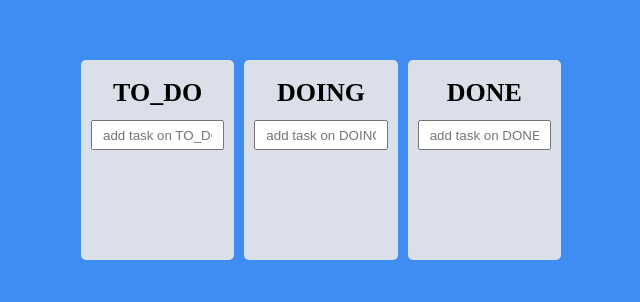
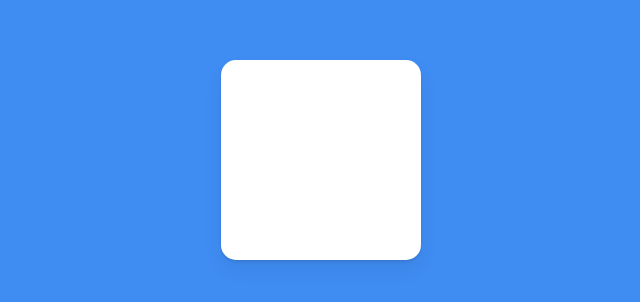
Before and after one commit to phk9436/reactMasterClass, a React (Create React App) app: page / in a window 1280 px wide. Shown: the part 240-542 px from the top of the page, without its empty margins (319-959 px from the left). Built offline with nearby package versions, Linux system fonts and the light colour scheme.

Commit message:
[Feat] framer-motion 실습 1, animation

```diff
--- a/package.json
+++ b/package.json
@@ -28,6 +28,7 @@
     "eslint-plugin-prettier": "^4.0.0",
     "eslint-plugin-react": "^7.28.0",
     "eslint-plugin-react-hooks": "^4.3.0",
+    "framer-motion": "^6.5.1",
     "react": "^18.2.0",
     "react-apexcharts": "^1.4.0",
     "react-beautiful-dnd": "^13.1.0",
--- a/src/Router.tsx
+++ b/src/Router.tsx
@@ -1,10 +1,10 @@
-import TodoList from "pages/TodoList";
+import Home from "pages/Home";
 import { BrowserRouter, Route, Routes } from "react-router-dom";
 function Router() {
   return (
     <BrowserRouter>
       <Routes>
-        <Route path="/" element={<TodoList/>}></Route>
+        <Route path="/" element={<Home/>}></Route>
       </Routes>
     </BrowserRouter>
   );
--- a/src/atoms/atoms.ts
+++ b/src/atoms/atoms.ts
@@ -1,19 +1 @@
 import { atom, selector } from "recoil";
-
-export interface ItoDo{
-  id: number;
-  text: string;
-}
-
-export interface ItoDoState {
-  [key: string]: ItoDo[];
-}
-
-export const toDoState = atom<ItoDoState>({
-  key: "toDo",
-  default: {
-    TO_DO: [],
-    DOING: [],
-    DONE: [],
-  },
-});
--- a/src/components/BoardComponent.tsx
+++ /dev/null
@@ -1,101 +0,0 @@
-import React from "react";
-import styled from "styled-components";
-import { Droppable } from "react-beautiful-dnd";
-import DragabbleCard from "./DragabbleCard";
-import { useForm } from "react-hook-form";
-import { ItoDo, toDoState } from "atoms/atoms";
-import { useSetRecoilState } from "recoil";
-
-interface props {
-  toDos: ItoDo[];
-  boardId: string;
-}
-
-interface boardProps {
-  isDraggingOver: boolean;
-  isDraggingFromThis: string | undefined;
-}
-
-interface form {
-  toDo: string;
-}
-
-function BoardComponent({ toDos, boardId }: props) {
-  const setToDos = useSetRecoilState(toDoState);
-  const { register, setValue, handleSubmit } = useForm<form>();
-  const onValid = (data: form) => {
-    setToDos((state) => {
-      const newToDo = {
-        id: Math.floor(Math.random() * 1000 + 1),
-        text: data.toDo,
-      };
-      return {
-        ...state,
-        [boardId]: [...state[boardId], newToDo],
-      };
-    });
-    setValue("toDo", "");
-  };
-
-  return (
-    <>
-      <Droppable droppableId={boardId}>
-        {(provided, snapshot) => (
-          <Board
-            isDraggingFromThis={snapshot.draggingFromThisWith}
-            isDraggingOver={snapshot.isDraggingOver}
-            ref={provided.innerRef}
-            {...provided.droppableProps}
-          >
-            <h1>{boardId}</h1>
-            <form onSubmit={handleSubmit(onValid)}>
-              <input
-                type="text"
-                placeholder={`add task on ${boardId}`}
-                {...register("toDo", { required: true })}
-              />
-            </form>
-            {toDos.map((e, i) => (
-              <DragabbleCard
-                toDoId={e.id}
-                toDoText={e.text}
-                index={i}
-                key={e.id}
-              />
-            ))}
-            {provided.placeholder}
-          </Board>
-        )}
-      </Droppable>
-    </>
-  );
-}
-
-export default React.memo(BoardComponent);
-
-const Board = styled.div<boardProps>`
-  padding: 20px 10px;
-  background-color: ${(props) =>
-    props.isDraggingOver
-      ? "#74b9ff"
-      : props.isDraggingFromThis
-      ? "#b2bec3"
-      : props.theme.boardColor};
-  border-radius: 5px;
-  min-height: 200px;
-  transition: 0.3s;
-
-  h1 {
-    text-align: center;
-    font-size: 26px;
-    font-weight: 700;
-    margin-bottom: 14px;
-  }
-
-  input {
-    width: 100%;
-    height: 30px;
-    padding: 10px;
-    margin-bottom: 10px;
-  }
-`;
--- a/src/components/DragabbleCard.tsx
+++ /dev/null
@@ -1,42 +0,0 @@
-import React from "react";
-import { Draggable } from "react-beautiful-dnd";
-import styled from "styled-components";
-
-interface props {
-  toDoId: number;
-  toDoText: string;
-  index: number;
-}
-
-interface cardProps {
-  isDragging: boolean;
-}
-
-function DragabbleCard({ toDoId, toDoText, index }: props) {
-  return (
-    <Draggable draggableId={toDoId.toString()} index={index} key={toDoId}>
-      {(provided, snapshot) => (
-        <Card
-          isDragging={snapshot.isDragging}
-          ref={provided.innerRef}
-          {...provided.draggableProps}
-          {...provided.dragHandleProps}
-        >
-          {toDoText}
-        </Card>
-      )}
-    </Draggable>
-  );
-}
-
-export default React.memo(DragabbleCard);
-
-const Card = styled.div<cardProps>`
-  border-radius: 5px;
-  margin-bottom: 5px;
-  padding: 10px 10px;
-  background-color: ${(props) =>
-    props.isDragging ? "#dfe6e9" : props.theme.cardColor};
-  box-shadow: ${(props) =>
-    props.isDragging ? "0 2px 5px rgba(0,0,0,.5)" : "none"};
-`;
--- /dev/null
+++ b/src/pages/Home.tsx
@@ -0,0 +1,40 @@
+import { motion } from "framer-motion";
+import styled from "styled-components";
+
+function Home() {
+  return (
+    <Wrapper>
+      <Box
+      transition={{
+        type: "spring",
+        delay: 0.5
+      }}
+        initial={{
+            scale: 0.5
+        }}
+        animate={{
+            scale: 1,
+            rotate: 360
+        }}
+      />
+    </Wrapper>
+  );
+}
+
+export default Home;
+
+const Wrapper = styled.div`
+  height: 100vh;
+  width: 100vw;
+  display: flex;
+  justify-content: center;
+  align-items: center;
+`;
+
+const Box = styled(motion.div)`
+  width: 200px;
+  height: 200px;
+  background-color: white;
+  border-radius: 15px;
+  box-shadow: 0 2px 3px rgba(0, 0, 0, 0.1), 0 10px 20px rgba(0, 0, 0, 0.06);
+`;
--- a/src/pages/TodoList.tsx
+++ /dev/null
@@ -1,77 +0,0 @@
-import { useRecoilState } from "recoil";
-import styled from "styled-components";
-import { DragDropContext, DropResult } from "react-beautiful-dnd";
-import { toDoState } from "atoms/atoms";
-import BoardComponent from "components/BoardComponent";
-
-function TodoList() {
-  const [toDos, setToDos] = useRecoilState(toDoState);
-  const onDragEnd = (info: DropResult) => {
-    const { destination, draggableId, source } = info;
-    if (!destination) return;
-    if (destination?.droppableId === source.droppableId) {
-      setToDos((state) => {
-        const oldArr = [...state[source.droppableId]];
-        const draggedVal = oldArr.filter((e) => e.id === Number(draggableId));
-        oldArr.splice(source.index, 1);
-        oldArr.splice(destination.index, 0, draggedVal[0]);
-        return {
-          ...state,
-          [source.droppableId]: oldArr,
-        };
-      });
-    } else {
-      setToDos((state) => {
-        const sourceArr = [...state[source.droppableId]];
-        const destinationArr = [...state[destination.droppableId]];
-        const draggedVal = sourceArr.filter(
-          (e) => e.id === Number(draggableId)
-        );
-        sourceArr.splice(source.index, 1);
-        destinationArr.splice(destination.index, 0, draggedVal[0]);
-        return {
-          ...state,
-          [source.droppableId]: sourceArr,
-          [destination.droppableId]: destinationArr,
-        };
-      });
-    }
-  };
-
-  return (
-    <div>
-      <DragDropContext onDragEnd={onDragEnd}>
-        <Wrapper>
-          <Boards>
-            {Object.keys(toDos).map((e) => {
-              return <BoardComponent toDos={toDos[e]} boardId={e} key={e} />;
-            })}
-          </Boards>
-        </Wrapper>
-      </DragDropContext>
-    </div>
-  );
-}
-
-export default TodoList;
-
-const Wrapper = styled.div`
-  display: flex;
-  max-width: 480px;
-  width: 100%;
-  margin: 0 auto;
-  justify-content: center;
-  align-items: center;
-  height: 100vh;
-`;
-
-const Boards = styled.div`
-  display: grid;
-  width: 100%;
-  gap: 10px;
-  grid-template-columns: repeat(3, 1fr);
-
-  @media screen and (max-width: 768px) {
-    grid-template-columns: 1fr;
-  }
-`;
```
Also changed, not shown: 1 other file (tests, documents, lock files or other folders).
